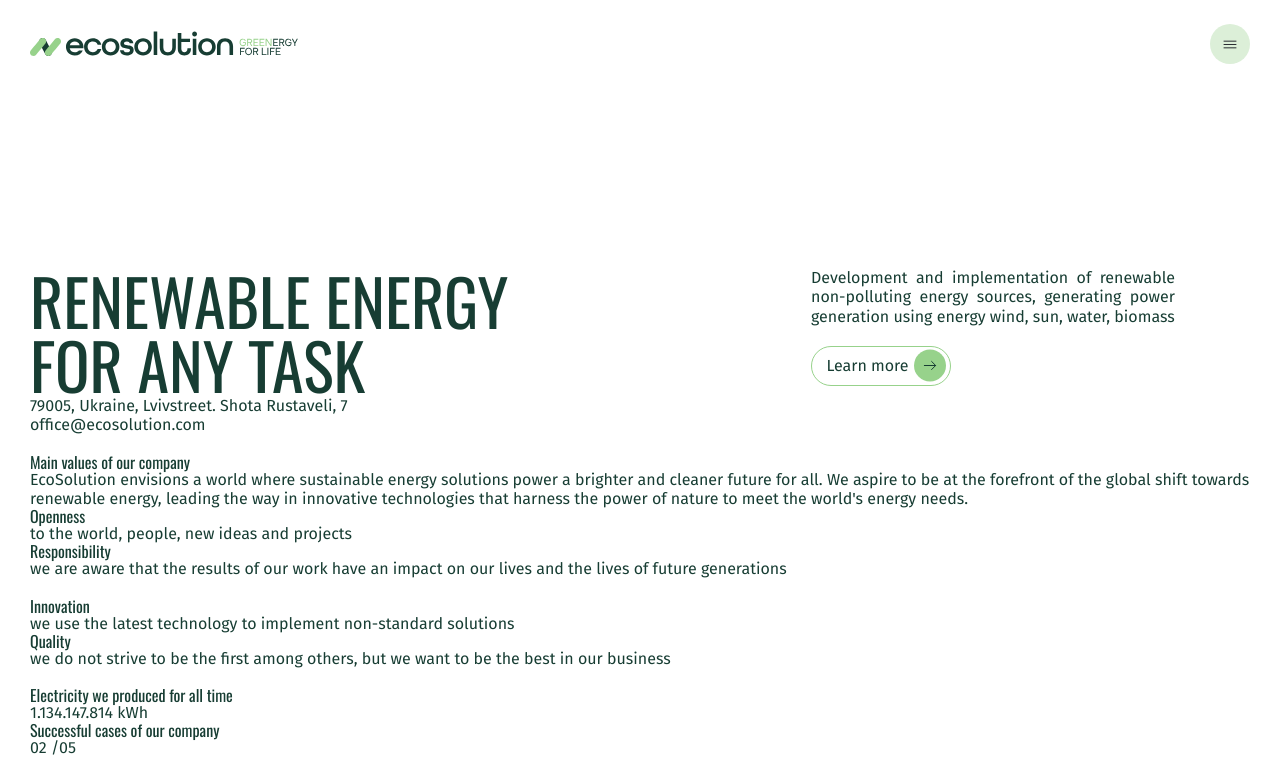
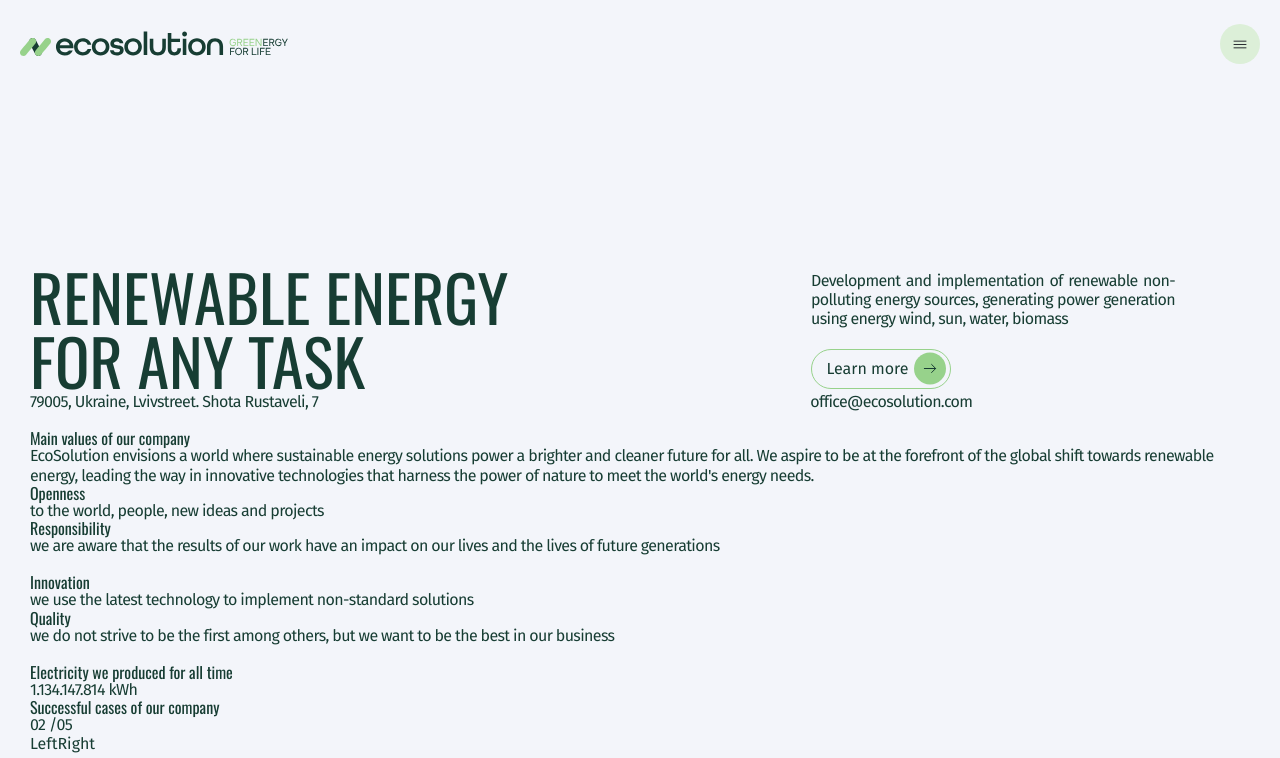
Before and after one commit to Mar4ella89/ecosolution, a React (Create React App) app: page / in a window 1280 px wide. Shown: the top 758 px of the page. Built offline with nearby package versions, Linux system fonts and the light colour scheme.

Commit message:
fix main container and header

```diff
--- a/src/App.jsx
+++ b/src/App.jsx
@@ -5,17 +5,20 @@ import LogoIcon from 'images/icons/LogoIcon';
 import RightIcon from 'images/icons/RightIcon';
 // import BurgerIcon from 'images/icons/BurgerIcon';
 // import DownIcon from 'images/icons/DownIcon';
+import Contacts from 'components/Contacts/Contacts';
 
 import Container from 'components/Container/Container';
 
 function App() {
   return (
+    <>
+    <Header />
     <Container>
-      <Header />
       <main>
         <section className={style.mainSection}>
+        <div className={style.mainWrapper}>
           <h1 className={style.mainTitle}>RENEWABLE ENERGY For any task</h1>
-          <div className={style.mainWrapper}>
+          <div className={style.mainInfoWrapper}>
             <p className={style.mainText}>
               Development and implementation of renewable non-polluting energy
               sources, generating power generation using energy wind, sun,
@@ -26,11 +29,16 @@ function App() {
               <RightIcon color={'#97D28B'} />
             </button>
           </div>
+          </div>
+          <Contacts/>
+          {/* <p className={style.mainContact}>
+            <span>79005, Ukraine, Lvivstreet. Shota Rustaveli, 7</span> <span>office@ecosolution.com</span>
+            </p> */}
         </section>
 
         <section>
-          <p>79005, Ukraine, Lvivstreet. Shota Rustaveli, 7</p>
-          <p>office@ecosolution.com</p>
+
+          {/* <p>office@ecosolution.com</p> */}
           <img />
         </section>
         <section>
@@ -231,6 +239,7 @@ function App() {
         <p>ecosolution © 2023</p>
       </footer>
     </Container>
+    </>
   );
 }
 
--- a/src/App.module.scss
+++ b/src/App.module.scss
@@ -1,13 +1,12 @@
 .mainSection {
-  margin-top: 146px;
+  margin-top: 222px;
 
   @media screen and (min-width: 768px) {
-    display: flex;
-    margin-top: 164px;
+    margin-top: 240px;
   }
 
   @media screen and (min-width: 1280px) {
-    margin-top: 200px;
+    margin-top: 264px;
   }
 }
 
@@ -34,7 +33,7 @@
 
   @media screen and (min-width: 768px) {
     margin-top: 0px;
-    margin-bottom: 43px;
+    margin-bottom: 65px;
   }
 
   @media screen and (min-width: 1280px) {
@@ -46,7 +45,7 @@
   width: 140px;
   height: 40px;
   border-radius: 50px;
-  border: 1px solid #97D28B;
+  border: 1px solid #97d28b;
 
   display: flex;
   align-items: center;
@@ -60,8 +59,8 @@
 
   &:hover,
   &:focus {
-    background-color: #173D33;
-    color: #97D28B;
+    background-color: #173d33;
+    color: #97d28b;
   }
 
   @media screen and (min-width: 768px) {
@@ -73,9 +72,36 @@
   margin-right: 5px;
 }
 
-.mainWrapper {
-
+.mainInfoWrapper {
   @media screen and (min-width: 768px) {
     width: 364px;
   }
+
+  @media screen and (min-width: 1280px) {
+    padding-top: 7px;
+  }
 }
+
+.mainWrapper {
+  @media screen and (min-width: 768px) {
+    display: flex;
+  }
+
+}
+
+// .mainContact {
+//   text-align: center;
+// }
+
+// .mainContact::before {
+//   display: block;
+//   content: '';
+//   border-top: 1px solid #97d28b;
+//   margin-top: 24px;
+//   margin-bottom: 24px;
+
+//   @media screen and (min-width: 768px) {
+//     margin-top: 26px;
+//   margin-bottom: 16px;
+//   }
+// }
--- /dev/null
+++ b/src/components/Contacts/Contacts.jsx
@@ -0,0 +1,31 @@
+import React, { useState, useEffect } from 'react';
+
+import style from './Contacts.module.scss';
+
+const Contacts = () => {
+  const [width, setWidth] = useState(0);
+
+  useEffect(() => {
+    window.addEventListener('resize', () => {
+      setWidth(window.innerWidth);
+    });
+
+    return () => {
+      window.removeEventListener('resize', () => {});
+    };
+  }, []);
+
+  return (
+    <div className={style.mainContactWrapper}>
+    <p className={style.mainContact}>
+      <span className={style.mainAddress}>
+        79005, Ukraine, Lvivstreet. Shota Rustaveli, 7
+      </span>{' '}
+      <span className={style.mainEmail}>office@ecosolution.com</span>
+      {(width > 768) && <span className={style.mainCopy}>ecosolution © 2023</span>}
+    </p>
+    </div>
+  );
+};
+
+export default Contacts;
--- /dev/null
+++ b/src/components/Contacts/Contacts.module.scss
@@ -0,0 +1,46 @@
+.mainContact {
+  text-align: center;
+
+  @media screen and (min-width: 768px) {
+    display: flex;
+  }
+}
+
+.mainContactTab {
+}
+
+.mainContactDesk {
+}
+
+.mainAddress {
+  @media screen and (min-width: 768px) {
+    display: inline-block;
+    margin-right: 77px;
+  }
+
+  @media screen and (min-width: 1280px) {
+    margin-right: 492px;
+  }
+}
+
+.mainEmail {
+  display: block;
+}
+
+.mainCopy {
+  display: block;
+  margin-left: auto;
+}
+
+//   .mainContact::before {
+//     display: block;
+//     content: '';
+//     border-top: 1px solid #97d28b;
+//     margin-top: 24px;
+//     margin-bottom: 24px;
+
+//     @media screen and (min-width: 768px) {
+//       margin-top: 26px;
+//     margin-bottom: 16px;
+//     }
+//   }
--- a/src/components/Container/Container.module.scss
+++ b/src/components/Container/Container.module.scss
@@ -1,6 +1,6 @@
 .container {
   margin: 0 auto;
-  padding: 36px 20px 24px 20px;
+  padding: 0px 20px 24px 20px;
 
   @media screen and (min-width: 360px) and (max-width: 479px) {
     width: 100%;
@@ -12,11 +12,10 @@
 
   @media screen and (min-width: 768px) {
     width: 768px;
-    padding: 36px 30px 40px 30px;
+    padding: 0px 30px 40px 30px;
   }
 
   @media screen and (min-width: 1280px) {
     width: 1280px;
-    padding-top: 24px;
   }
 }
--- a/src/components/Header/Header.jsx
+++ b/src/components/Header/Header.jsx
@@ -1,3 +1,5 @@
+import React, { useState, useEffect } from "react";
+
 import LogoIcon from 'images/icons/LogoIcon';
 import BurgerIcon from 'images/icons/BurgerIcon';
 import DownIcon from 'images/icons/DownIcon';
@@ -5,7 +7,34 @@ import DownIcon from 'images/icons/DownIcon';
 import style from './Header.module.scss';
 
 const Header = () => {
-  return (
+  const [isScrolled, setIsScrolled] = useState(false);
+
+  useEffect(() => {
+    const handleScroll = () => {
+      const scrollTop = window.scrollY;
+      setIsScrolled(scrollTop > 0);
+    };
+
+    window.addEventListener('scroll', handleScroll);
+
+    return () => {
+      window.removeEventListener('scroll', handleScroll);
+    };
+  }, []);
+
+  const [width, setWidth] = useState(0);
+
+  useEffect(() => {
+      window.addEventListener("resize", () => {
+      setWidth(window.innerWidth);
+    });
+
+    return () => {
+      window.removeEventListener("resize", () => {});
+    };
+  }, []);
+
+  return (<div className={`${style.headerWrapper} ${isScrolled ? style.scrolled : ''}`}>
     <header className={style.header}>
       <a href="index.html" className={style.logoIcon}>
         <LogoIcon color={'#173D33'} />
@@ -15,13 +44,14 @@ const Header = () => {
       </button>
 
       <button
-        className={(style.contactButton, style.visuallyHidden)}
+        className={`${style.contactButton} ${(width < 768) ? style.visuallyHidden : ''}`}
         type="button"
       >
         <span className={style.contactButtonText}>Get in touch</span>
         <DownIcon color={'#173D33'} />
       </button>
     </header>
+    </div>
   );
 };
 
--- a/src/components/Header/Header.module.scss
+++ b/src/components/Header/Header.module.scss
@@ -1,12 +1,61 @@
+.headerWrapper {
+    position: fixed;
+    left: 0;
+    top: 0;
+    transition: background-color 50ms ease;
+    width: 100%;
+
+    &.scrolled {
+        background-color: #FFFFFF;
+      }
+
+}
+
 .header {
     display: flex;
+    margin: auto;
+    // position: fixed;
+    // left: 0;
+    // top: 0;
+    min-width: 360px;
+    padding: 36px 20px;
+
+    // transition: background-color 250ms ease;
+
+    // @media screen and (min-width: 360px) and (max-width: 479px) {
+    //     width: 100%;
+    //   }
+
+    @media screen and (min-width: 480px) and (max-width: 767px) {
+        width: 480px;
+        // padding: 36px 30px;
+      }
+
+    @media screen and (min-width: 768px) {
+        width: 768px;
+        padding: 36px 30px;
+    }
+
+    @media screen and (min-width: 1279px) {
+        width: 1280px;
+        padding: 24px 20px;
+
+      }
+
+    // &.scrolled {
+    //     background-color: #FFFFFF;
+    //   }
+
 }
 
-.logoIcon .pathLogoName {
-    transition: fill 250ms cubic-bezier(0.4, 0, 0.2, 1);
+.logoIcon {
 
-    &:hover .pathLogoName,
-    &:focus .pathLogoName {
+    & path:nth-child(3) {
+        transition: fill 250ms cubic-bezier(0.4, 0, 0.2, 1);
+    }
+
+    &:hover path:nth-child(3),
+    &:focus path:nth-child(3) {
         fill: #97d28b;
     }
 }
@@ -50,10 +99,10 @@
         background-color: #173D33;
         color: #97D28B;
     }
-}
 
-.contactButton svg circle {
-    transition: fill 250ms cubic-bezier(0.4, 0, 0.2, 1);
+    & svg circle {
+        transition: fill 250ms cubic-bezier(0.4, 0, 0.2, 1);
+    }
 
     &:hover svg circle,
     &:focus svg circle {
--- a/src/images/icons/RightIcon.jsx
+++ b/src/images/icons/RightIcon.jsx
@@ -14,16 +14,16 @@ function RightIcon(props) {
       <path
         d="M17.6201 12.4531L21.6668 16.4998L17.6201 20.5465"
         stroke="#173D33"
-        stroke-miterlimit="10"
-        stroke-linecap="round"
-        stroke-linejoin="round"
+        strokeMiterlimit="10"
+        strokeLinecap="round"
+        strokeLinejoin="round"
       />
       <path
         d="M10.3335 16.5H21.5535"
         stroke="#173D33"
-        stroke-miterlimit="10"
-        stroke-linecap="round"
-        stroke-linejoin="round"
+        strokeMiterlimit="10"
+        strokeLinecap="round"
+        strokeLinejoin="round"
       />
     </svg>
   );
--- a/src/index.css
+++ b/src/index.css
@@ -24,10 +24,11 @@ body {
 
 body {
   color: #173D33;
-  background-color: #ffffff;
+  background-color: #F3F5FA;
   line-height: 1.2;
   font-family: "Fira Sans";
   font-size: 1rem;
+  letter-spacing: -0.04em;
   -ms-text-size-adjust: 100%;
   -moz-text-size-adjust: 100%;
   -webkit-text-size-adjust: 100%;
@@ -79,6 +80,7 @@ h6 {
   font-weight: inherit;
   font-family: "Oswald";
   line-height: 1;
+  letter-spacing:normal;
 }
 
 p {
```
Also changed, not shown: src/images/icons/LogoIcon.jsx (+0 -3 lines).
